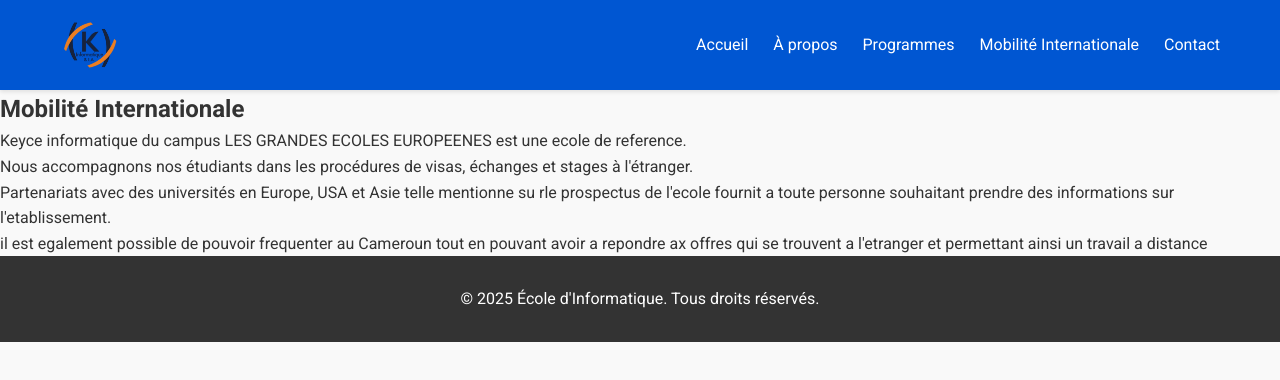
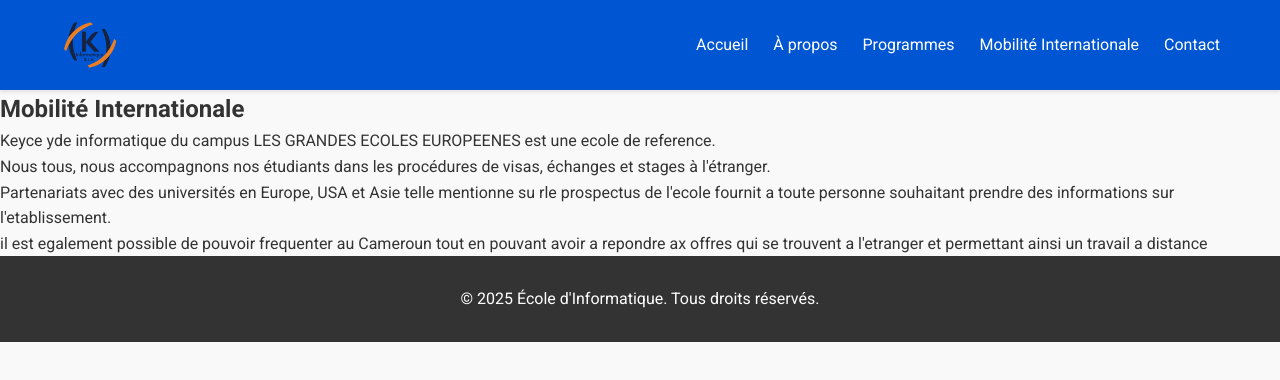
Before and after one commit to NodemBrice/Grope_4_project, a plain HTML site: page international.html in a window 1280 px wide. Drawn offline with Linux system fonts and the light colour scheme.

Commit message:
modification concurente sur les 2 premiers paragraphes

```diff
--- a/international.html
+++ b/international.html
@@ -26,8 +26,8 @@
     <main>
         <section>
             <h1>Mobilité Internationale</h1>
-	    <p>Keyce informatique du campus LES GRANDES ECOLES EUROPEENES est une ecole de reference.<p>
-            <p>Nous accompagnons nos étudiants dans les procédures de visas, échanges et stages à l'étranger.</p>
+	    <p>Keyce yde informatique du campus LES GRANDES ECOLES EUROPEENES est une ecole de reference.<p>
+            <p>Nous tous, nous accompagnons nos étudiants dans les procédures de visas, échanges et stages à l'étranger.</p>
             <p>Partenariats avec des universités en Europe, USA et Asie telle mentionne su rle prospectus de l'ecole fournit a toute personne souhaitant prendre des informations sur l'etablissement.</p>
             <p>il est egalement possible de pouvoir frequenter au Cameroun tout en pouvant avoir a repondre ax offres qui se trouvent a l'etranger et permettant ainsi un travail a distance </p>
         </section>
```
